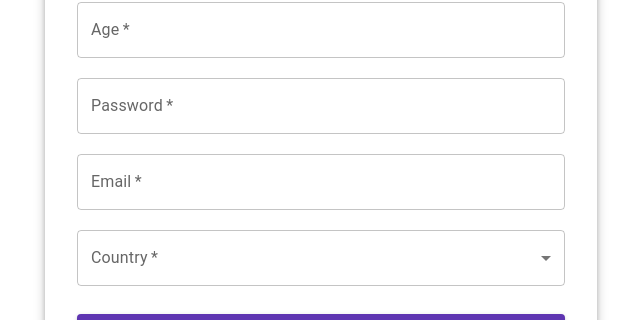
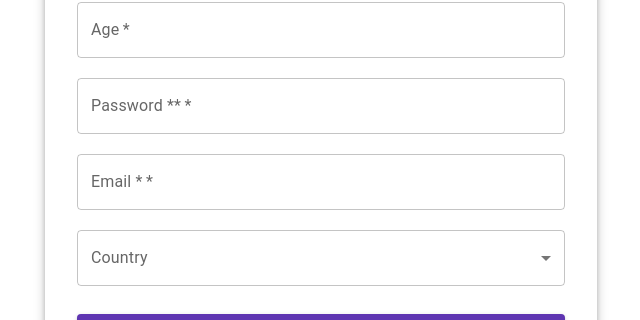
Before and after one commit to bouhlalamohamed/form-validation, a React (Vite) app: page / in a window 1280 px wide. Shown: the part 221-541 px from the top of the page, without its empty margins (319-959 px from the left). Built offline with nearby package versions, Linux system fonts and the light colour scheme.

Commit message:
handle value in form

```diff
--- a/src/FormUser.jsx
+++ b/src/FormUser.jsx
@@ -1,4 +1,5 @@
 import { useState } from "react";
+import { useForm } from "react-hook-form";
 import {
   Box,
   Container,
@@ -10,11 +11,13 @@ import {
   MenuItem,
   Grid,
   CircularProgress,
+  InputLabel,
+  Select,
+  FormControl,
 } from "@mui/material";
 
 export const UpdateUserForm = () => {
-  const [formData, setFormData] = useState({});
-
+  const { register, handleSubmit } = useForm({});
   const [loading, setLoading] = useState(false);
   const [successMessage, setSuccessMessage] = useState("");
 
@@ -25,13 +28,15 @@ export const UpdateUserForm = () => {
     { value: "jo", label: "Jordan" },
   ];
 
-  const handleSubmit = (e) => {
-    e.preventDefault();
+  const submitForm = (data) => {
+    // e.preventDefault();
     setLoading(true);
     setTimeout(() => {
       setLoading(false);
       setSuccessMessage("Succsess : form submitted!");
     }, 1500);
+
+    return console.log(data);
   };
 
   return (
@@ -43,57 +48,61 @@ export const UpdateUserForm = () => {
       <Paper elevation={5} sx={{ p: 4 }}>
         <Box
           component="form"
-          onSubmit={handleSubmit}
+          onSubmit={handleSubmit(submitForm)}
           sx={{ display: "flex", flexDirection: "column", gap: 2.5 }}
         >
           <TextField
             label="Full Name"
-            name="fullName"
+            {...register("fullName")}
             fullWidth
             variant="outlined"
             required
           />
           <TextField
             label="Age"
-            name="age"
             type="number"
             fullWidth
             variant="outlined"
             required
+            {...register("age")}
           />
           <TextField
-            label="Password"
-            name="password"
+            label="Password **"
+            {...register("password")}
             type="password"
             fullWidth
             variant="outlined"
             required
           />
           <TextField
-            label="Email"
-            name="email"
+            label="Email *"
+            {...register("email")}
             type="email"
             fullWidth
             variant="outlined"
             required
           />
-          <TextField
-            select
+
+          <FormControl>
+            <InputLabel id="demo-simple-select-outlined-label">
+              Country
+            </InputLabel>
+            <Select
+              labelId="demo-simple-select-outlined-label"
+              id="demo-simple-select-outlined"
               label="Country"
-            name="country"
               fullWidth
               variant="outlined"
-            required
+              defaultValue={""}
+              {...register("country")}
             >
-            <MenuItem value="">
-              <em>Select your country</em>
-            </MenuItem>
               {countries.map((option) => (
                 <MenuItem key={option.value} value={option.value}>
                   {option.label}
                 </MenuItem>
               ))}
-          </TextField>
+            </Select>
+          </FormControl>
 
           <Button
             type="submit"
```
Lines whose indentation alone changed are shown as unchanged.
